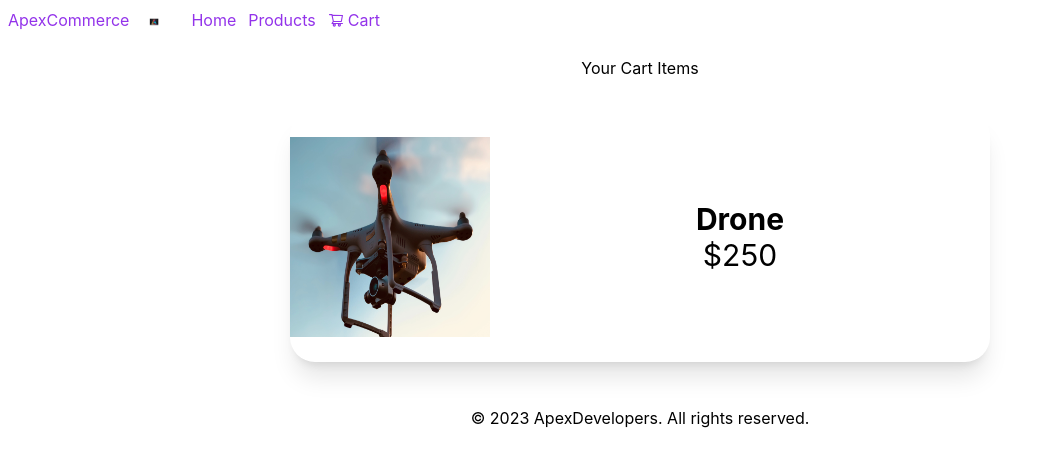
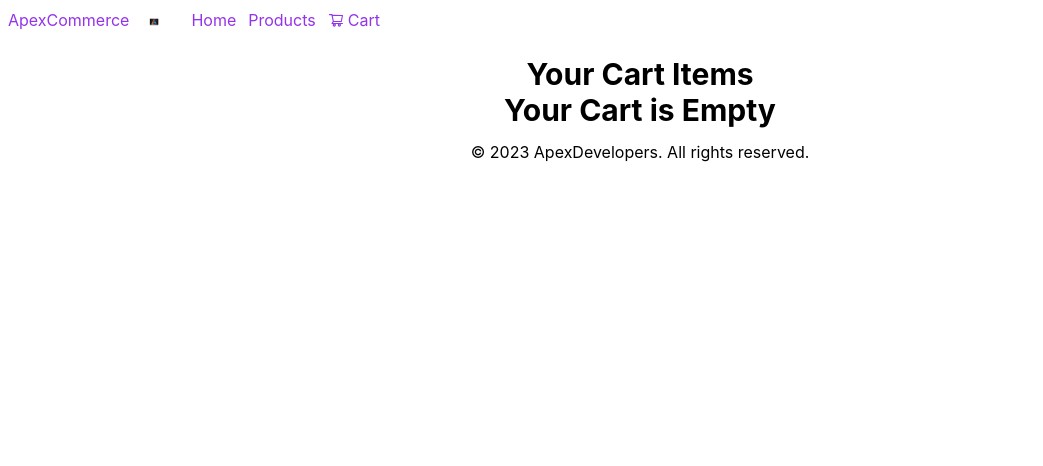
Before and after one commit to pantharev/ApexCommerce, a React (Create React App) app: page /cart in a window 1280 px wide. Shown: the top 466 px of the page, without its empty margins (0-1043 px from the left). Built offline with nearby package versions, Linux system fonts and the light colour scheme.

Commit message:
cart ready, add, remove, checkout, continue shopping ready

```diff
--- a/src/components/CartItem.js
+++ b/src/components/CartItem.js
@@ -1,7 +1,10 @@
-import React from 'react';
+import React, { useContext } from 'react';
+import { ShopContext } from '../context/shop-context';
 
 export const CartItem = (props) => {
     const { id, name, color, description, price, img } = props.data;
+
+    const { cartItems, addToCart, removeFromCart, updateCartItemCount } = useContext(ShopContext);
 
 
     return (
@@ -10,6 +13,11 @@ export const CartItem = (props) => {
             <div className="w-[100%] text-3xl">
                 <p><b>{name}</b></p>
                 <p>${price}</p>
+                <div className="mx-auto flex w-[50%]">
+                    <button className="border border-slate-700" onClick={() => removeFromCart(id)}>-</button>
+                    <input className="border border-slate-700 w-20" value={cartItems[id]} onChange={(e) => updateCartItemCount(parseInt(e.target.value), id)}/>
+                    <button className="border border-slate-700" onClick={() => addToCart(id)}>+</button>
+                </div>
             </div>
         </div>
     )
--- a/src/context/shop-context.js
+++ b/src/context/shop-context.js
@@ -6,7 +6,7 @@ export const ShopContext = createContext(null);
 const getDefaultCart = () => {
     let cart = {};
 
-    for(let i = 1; i < PRODUCTS.length; i++){
+    for(let i = 1; i < PRODUCTS.length + 1; i++){
         cart[i] = 0;
     }
     return cart;
@@ -16,16 +16,34 @@ export const ShopContextProvider = (props) => {
     const [cartItems, setCartItems] = useState(getDefaultCart());
 
 
+    const getTotalCartAmount = () => {
+        let totalAmount = 0;
+        for(const item in cartItems){
+            if(cartItems[item] > 0) {
+                let itemInfo = PRODUCTS.find((product) => product.id === parseInt(item));
+                totalAmount += cartItems[item] * itemInfo.price;
+            }
+        }
+        return totalAmount;
+    }
+
     const addToCart = (itemId) => {
         setCartItems((prev) => ({...prev, [itemId]: prev[itemId] + 1}));
-        console.log("Added to cart: " + itemId);
     };
 
     const removeFromCart = (itemId) => {
         setCartItems((prev) => ({...prev, [itemId]: prev[itemId] - 1}));
     };
 
-    const contextValue = {cartItems, addToCart, removeFromCart};
+    const updateCartItemCount = (newAmount, itemId) => {
+        setCartItems((prev) => ({...prev, [itemId]: newAmount}));
+    };
+
+    const checkout = () => {
+        setCartItems(getDefaultCart());
+    }
+
+    const contextValue = {cartItems, addToCart, removeFromCart, updateCartItemCount, getTotalCartAmount, checkout };
 
     console.log(cartItems);
 
--- a/src/pages/Cart.js
+++ b/src/pages/Cart.js
@@ -2,15 +2,20 @@ import React, { useContext } from 'react';
 import { PRODUCTS } from '../products';
 import { ShopContext } from '../context/shop-context';
 import { CartItem } from '../components/CartItem';
+import { useNavigate } from 'react-router-dom'
 
 const Cart = () => {
 
-    const { addToCart, cartItems } = useContext(ShopContext);
+    const { addToCart, cartItems, getTotalCartAmount, checkout } = useContext(ShopContext);
+
+    const totalAmount = getTotalCartAmount();
+
+    const navigate = useNavigate();
 
     return (
         <div className="flex flex-col justify-center items-center">
             <div>
-                <h1>Your Cart Items</h1>
+                <h1 className="font-bold text-3xl">Your Cart Items</h1>
             </div>
             <div className="cartItems">
                 {PRODUCTS.map((product) => {
@@ -19,6 +24,17 @@ const Cart = () => {
                     }
                 })}
             </div>
+            {totalAmount > 0 ? (
+                <div className="checkout">
+                <p className="font-bold">Subtotal: ${totalAmount}</p>
+                <div className="mt-5 flex gap-x-5">
+                    <button onClick={() => navigate('/products')} className="bg-black p-5 text-white rounded-xl">Continue Shopping</button>
+                    <button onClick={() => checkout()} className="bg-black p-5 text-white rounded-xl">Checkout</button>
+                </div>
+                </div>
+            ) : (
+                <h1 className="font-bold text-3xl">Your Cart is Empty</h1>
+            )}
         </div>
     )
 }
--- a/src/pages/ProductDescription.js
+++ b/src/pages/ProductDescription.js
@@ -23,7 +23,7 @@ export default function ProductDescription() {
                 <img src={'../' + img}></img>
             </div>
             <div className="md:w-[50%]">
-                <h2>{name}</h2>
+                <h2 className="font-bold text-3xl">{name}</h2>
                 {description.split("\n").map((line) => (
                     <p className="mt-3 text-center md:text-left ml-5">{line}</p>
                 ))}
```
